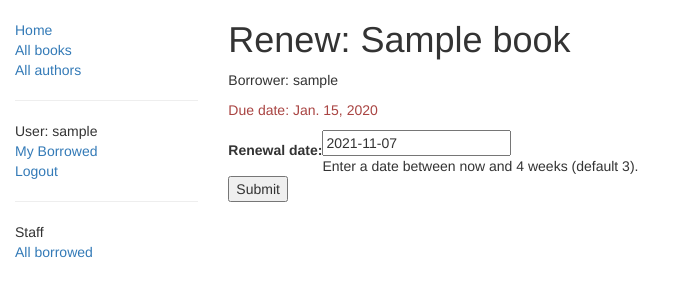
After one commit to KrotYV/mozilla_tutorial, a Django app: page /catalog/book/00000000-0000-0000-0000-000000000001/renew/ in a window 1280 px wide. The commit adds this page. Shown: the top 300 px of the page, without its empty margins (0-682 px from the left). Run offline with Django 3.2, Linux system fonts and the light colour scheme; a user stored in the database is signed in; tables that the repository leaves empty hold one stand-in row (values such as "Sample post"); some libraries are stand-ins or nearby versions.

Commit message:
parts 8-9, list of borrowed books for staff users

```diff
--- /dev/null
+++ b/catalog/forms.py
@@ -0,0 +1,25 @@
+from django.core.exceptions import ValidationError
+from django.utils.translation import ugettext_lazy as _
+
+import datetime  # for checking renewal date range.
+
+from django import forms
+
+
+class RenewBookForm(forms.Form):
+    """Form for a librarian to renew books."""
+    renewal_date = forms.DateField(help_text="Enter a date between now and 4 weeks (default 3).")
+
+    def clean_renewal_date(self):
+        data = self.cleaned_data['renewal_date']
+
+        # Check date is not in past.
+        if data < datetime.date.today():
+            raise ValidationError(_('Invalid date - renewal in past'))
+        # Check date is in range librarian allowed to change (+4 weeks)
+        if data > datetime.date.today() + datetime.timedelta(weeks=4):
+            raise ValidationError(
+                _('Invalid date - renewal more than 4 weeks ahead'))
+
+        # Remember to always return the cleaned data.
+        return data
--- a/catalog/templates/base_generic.html
+++ b/catalog/templates/base_generic.html
@@ -21,12 +21,15 @@
     <div class="row">
       <div class="col-sm-2">
       {% block sidebar %}
+
       <ul class="sidebar-nav">
-
           <li><a href="{% url 'index' %}">Home</a></li>
           <li><a href="{% url 'books' %}">All books</a></li>
           <li><a href="{% url 'authors' %}">All authors</a></li>
+      </ul>
 
+          <ul class="sidebar-nav">
+              <hr />
             {% if user.is_authenticated %}
                 <li>User: {{ user.get_username }}</li>
                 <li><a href="{% url 'my-borrowed' %}">My Borrowed</a></li>
@@ -35,7 +38,17 @@
                 <li><a href="{% url 'login'%}?next={{request.path}}">Login</a></li>
             {% endif %}
           </ul>
+
+          {% if user.is_staff %}
+            <hr />
+                <ul class="sidebar-nav">
+                <li>Staff</li>
+          {% if perms.catalog.can_mark_returned %}
+                <li><a href="{% url 'all-borrowed' %}">All borrowed</a></li>
+          {% endif %}
                 </ul>
+          {% endif %}
+
      {% endblock %}
       </div>
       <div class="col-sm-10 ">
--- /dev/null
+++ b/catalog/templates/catalog/book_renew_librarian.html
@@ -0,0 +1,15 @@
+{% extends "base_generic.html" %}
+
+{% block content %}
+    <h1>Renew: {{book_instance.book.title}}</h1>
+    <p>Borrower: {{book_instance.borrower}}</p>
+    <p{% if book_instance.is_overdue %} class="text-danger"{% endif %}>Due date: {{book_instance.due_back}}</p>
+
+    <form action="" method="post">
+        {% csrf_token %}
+        <table>
+        {{ form.as_table }}
+        </table>
+        <input type="submit" value="Submit" />
+    </form>
+{% endblock %}
--- a/catalog/urls.py
+++ b/catalog/urls.py
@@ -8,5 +8,8 @@ urlpatterns = [
     path('book/<int:pk>', views.BookDetailView.as_view(), name='book-detail'),
     path('authors/', views.AuthorListView.as_view(), name='authors'),
     path('author/<int:pk>', views.AuthorDetailView.as_view(), name='author-detail'),
+
     path('mybooks/', views.LoanedBooksByUserListView.as_view(), name='my-borrowed'),
+    path('borrowed/', views.LoanedBooksAllListView.as_view(), name='all-borrowed'),
+    path('book/<uuid:pk>/renew/', views.renew_book_librarian, name='renew-book-librarian'),
 ]
--- a/catalog/views.py
+++ b/catalog/views.py
@@ -4,6 +4,16 @@ from .models import Book, Author, BookInstance
 
 from django.views import generic
 from django.contrib.auth.mixins import LoginRequiredMixin
+from django.contrib.auth.mixins import PermissionRequiredMixin
+from django.shortcuts import get_object_or_404
+from django.http import HttpResponseRedirect
+from django.urls import reverse
+
+import datetime
+
+from django.contrib.auth.decorators import login_required, permission_required
+
+from .forms import RenewBookForm
 
 
 def index(request):
@@ -75,3 +85,47 @@ class LoanedBooksByUserListView(LoginRequiredMixin, generic.ListView):
 
     def get_queryset(self):
         return BookInstance.objects.filter(borrower=self.request.user).filter(status__exact='o').order_by('due_back')
+
+
+class LoanedBooksAllListView(PermissionRequiredMixin, generic.ListView):
+    model = BookInstance
+    permission_required = 'catalog.can_mark_returned'
+    template_name = 'catalog/bookinstance_list_borrowed_all.html'
+    paginate_by = 10
+
+    def get_queryset(self):
+        return BookInstance.objects.filter(status__exact='o').order_by('due_back')
+
+
+@login_required
+@permission_required('catalog.can_mark_returned', raise_exception=True)
+def renew_book_librarian(request, pk):
+    """View function for renewing a specific BookInstance by librarian."""
+    book_instance = get_object_or_404(BookInstance, pk=pk)
+
+    # If this is a POST request then process the Form data
+    if request.method == 'POST':
+
+        # Create a form instance and populate it with data from the request (binding):
+        form = RenewBookForm(request.POST)
+
+        # Check if the form is valid:
+        if form.is_valid():
+            # process the data in form.cleaned_data as required (here we just write it to the model due_back field)
+            book_instance.due_back = form.cleaned_data['renewal_date']
+            book_instance.save()
+
+            # redirect to a new URL:
+            return HttpResponseRedirect(reverse('all-borrowed'))
+
+    # If this is a GET (or any other method) create the default form
+    else:
+        proposed_renewal_date = datetime.date.today() + datetime.timedelta(weeks=3)
+        form = RenewBookForm(initial={'renewal_date': proposed_renewal_date})
+
+    context = {
+        'form': form,
+        'book_instance': book_instance,
+    }
+
+    return render(request, 'catalog/book_renew_librarian.html', context)
```
Also changed, not shown: catalog/templates/catalog/bookinstance_list_borrowed_all.html (added, +19 -0 lines). Lines whose indentation alone changed are shown as unchanged.
